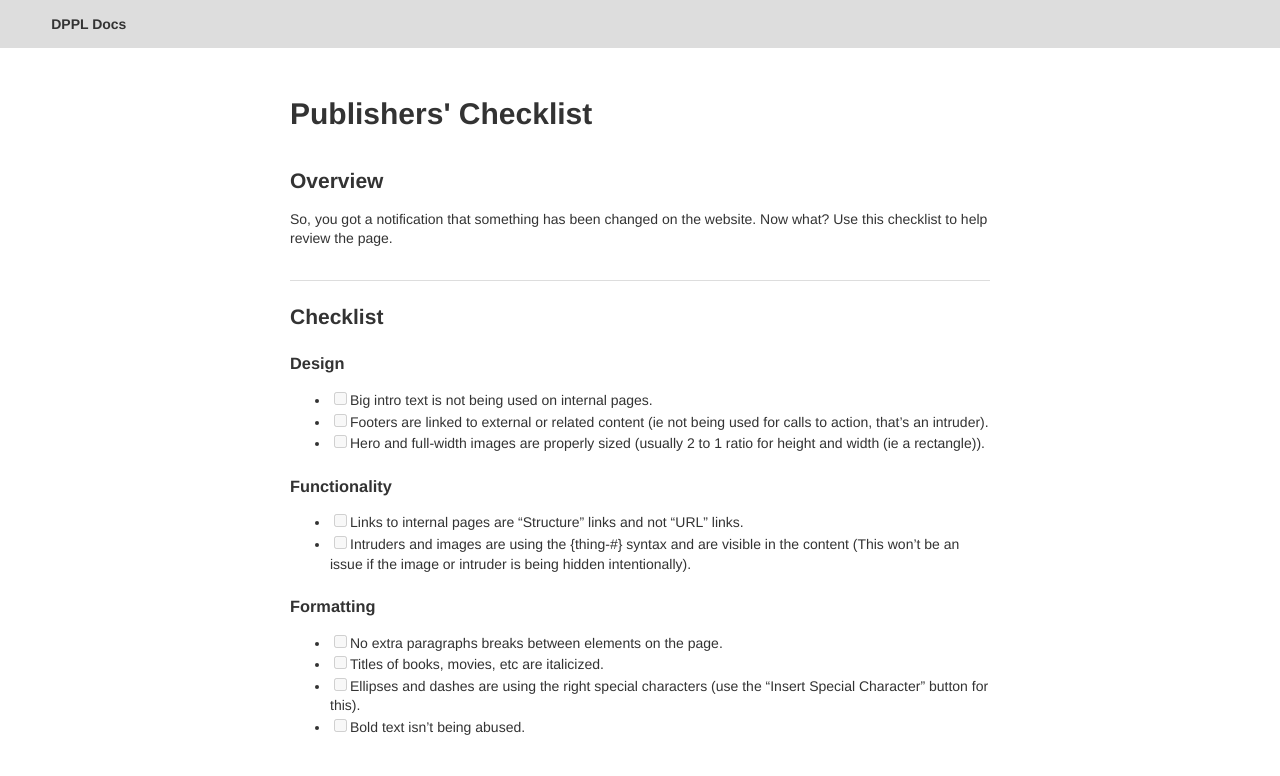
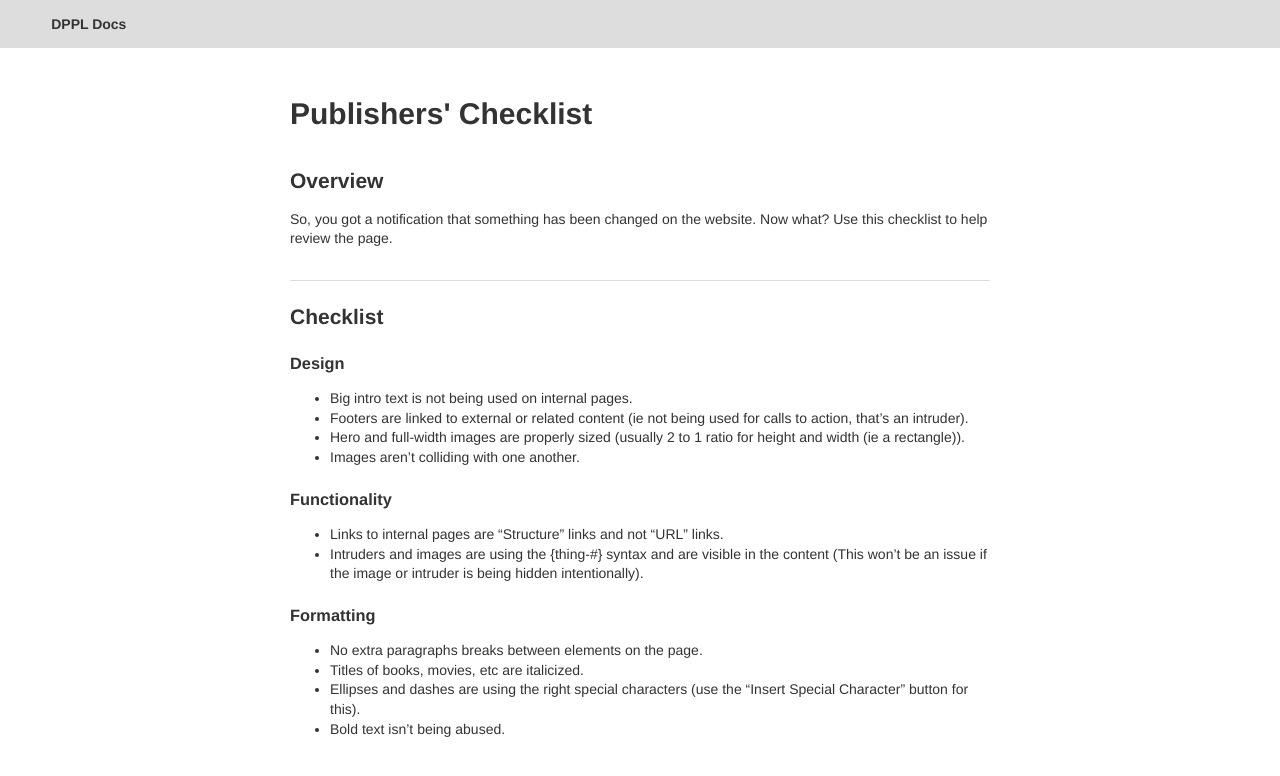
Before and after one commit to dpplweb/dppl-docs, a Jekyll site: the page built from checklists/publishers.markdown, in a window 1280 px wide. Shown: the top 776 px of the page. Built offline with Jekyll 4.4.1, drawn with Linux system fonts in a browser that asks for light colours; Markdown is read by kramdown in place of the engine named in the settings.

Commit message:
removed boxes

```diff
--- a/checklists/publishers.markdown
+++ b/checklists/publishers.markdown
@@ -13,18 +13,19 @@ So, you got a notification that something has been changed on the website. Now w
 
 ### Design
 
-- [ ] Big intro text is not being used on internal pages.
-- [ ] Footers are linked to external or related content (ie not being used for calls to action, that's an intruder).
-- [ ] Hero and full-width images are properly sized (usually 2 to 1 ratio for height and width (ie a rectangle)).
+- Big intro text is not being used on internal pages.
+- Footers are linked to external or related content (ie not being used for calls to action, that's an intruder).
+- Hero and full-width images are properly sized (usually 2 to 1 ratio for height and width (ie a rectangle)).
+- Images aren't colliding with one another.
 
 ### Functionality
 
-- [ ] Links to internal pages are "Structure" links and not "URL" links.
-- [ ] Intruders and images are using the {thing-#} syntax and are visible in the content (This won't be an issue if the image or intruder is being hidden intentionally).
+- Links to internal pages are "Structure" links and not "URL" links.
+- Intruders and images are using the {thing-#} syntax and are visible in the content (This won't be an issue if the image or intruder is being hidden intentionally).
 
 ### Formatting
 
-- [ ] No extra paragraphs breaks between elements on the page.
-- [ ] Titles of books, movies, etc are italicized.
-- [ ] Ellipses and dashes are using the right special characters (use the "Insert Special Character" button for this).
-- [ ] Bold text isn't being abused.
+- No extra paragraphs breaks between elements on the page.
+- Titles of books, movies, etc are italicized.
+- Ellipses and dashes are using the right special characters (use the "Insert Special Character" button for this).
+- Bold text isn't being abused.
```
